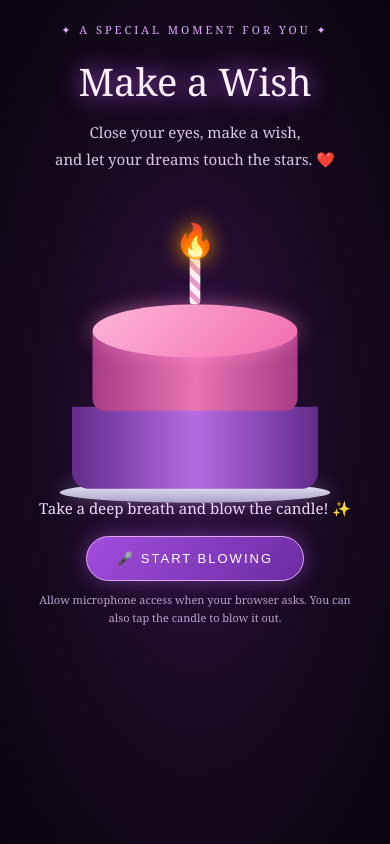
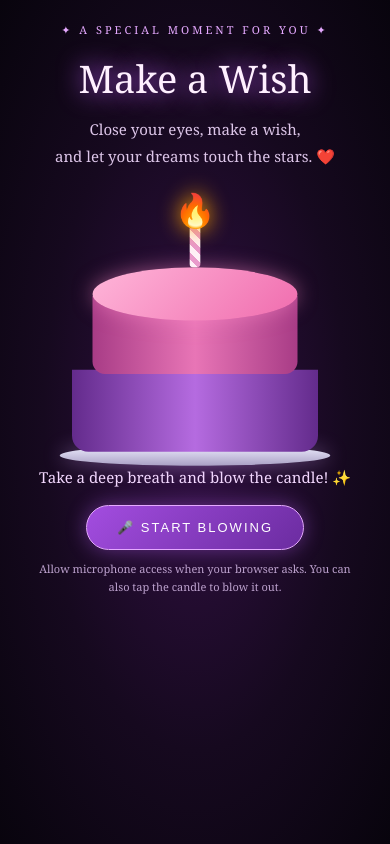
Before and after one commit to rifat014073-sudo/the-most-beautiful-chapter, a plain HTML site: page page5.html in a window 390 px wide. Drawn offline with Linux system fonts and the light colour scheme.

Commit message:
Update cake.css

```diff
--- a/cake.css
+++ b/cake.css
@@ -15,7 +15,7 @@ body {
 
 .cake-container {
     min-height: 100vh;
-    padding: 30px 20px 30px;
+    padding: 30px 20px 25px;
     text-align: center;
     display: flex;
     flex-direction: column;
@@ -26,7 +26,7 @@ body {
     color: #e5a9ff;
     letter-spacing: 3px;
     font-size: 11px;
-    margin-bottom: 18px;
+    margin-bottom: 15px;
 }
 
 h1 {
@@ -43,10 +43,11 @@ h1 {
     line-height: 1.8;
 }
 
+/* Cake area */
+
 .cake-area {
-    position: relative;
     width: 340px;
-    height: 335px;
+    height: 290px;
     margin-top: 22px;
     display: flex;
     justify-content: center;
@@ -59,6 +60,8 @@ h1 {
     height: 230px;
     animation: cakeAppear 1.5s ease;
 }
+
+/* Three cake layers */
 
 .cake-top {
     position: absolute;
@@ -105,16 +108,16 @@ h1 {
     box-shadow: 0 0 25px rgba(220, 180, 255, 0.4);
 }
 
-/* Candle positioning */
+/* Candle is now positioned relative to the cake */
 
 .candle {
     position: absolute;
     z-index: 5;
-    bottom: 230px;
+    top: -58px;
     left: 50%;
     transform: translateX(-50%);
     width: 13px;
-    height: 65px;
+    height: 58px;
     background: repeating-linear-gradient(
         45deg,
         #fff0f7,
@@ -125,12 +128,10 @@ h1 {
     border-radius: 4px;
 }
 
-/* Flame positioning */
-
 .flame {
     position: absolute;
     z-index: 6;
-    bottom: 286px;
+    top: -94px;
     left: 50%;
     transform: translateX(-50%);
     font-size: 35px;
@@ -143,7 +144,7 @@ h1 {
     display: none;
 }
 
-/* Instruction below cake */
+/* Instruction */
 
 #instruction {
     color: #f4d9ff;
@@ -227,13 +228,12 @@ button:disabled {
 }
 
 @media (max-width: 400px) {
+    .cake-area {
+        transform: scale(0.82);
+        margin-bottom: -35px;
+    }
+
     .cake-container {
         padding-top: 22px;
     }
-
-    .cake-area {
-        transform: scale(0.82);
-        margin-top: 15px;
-        margin-bottom: -45px;
-    }
 }
```
